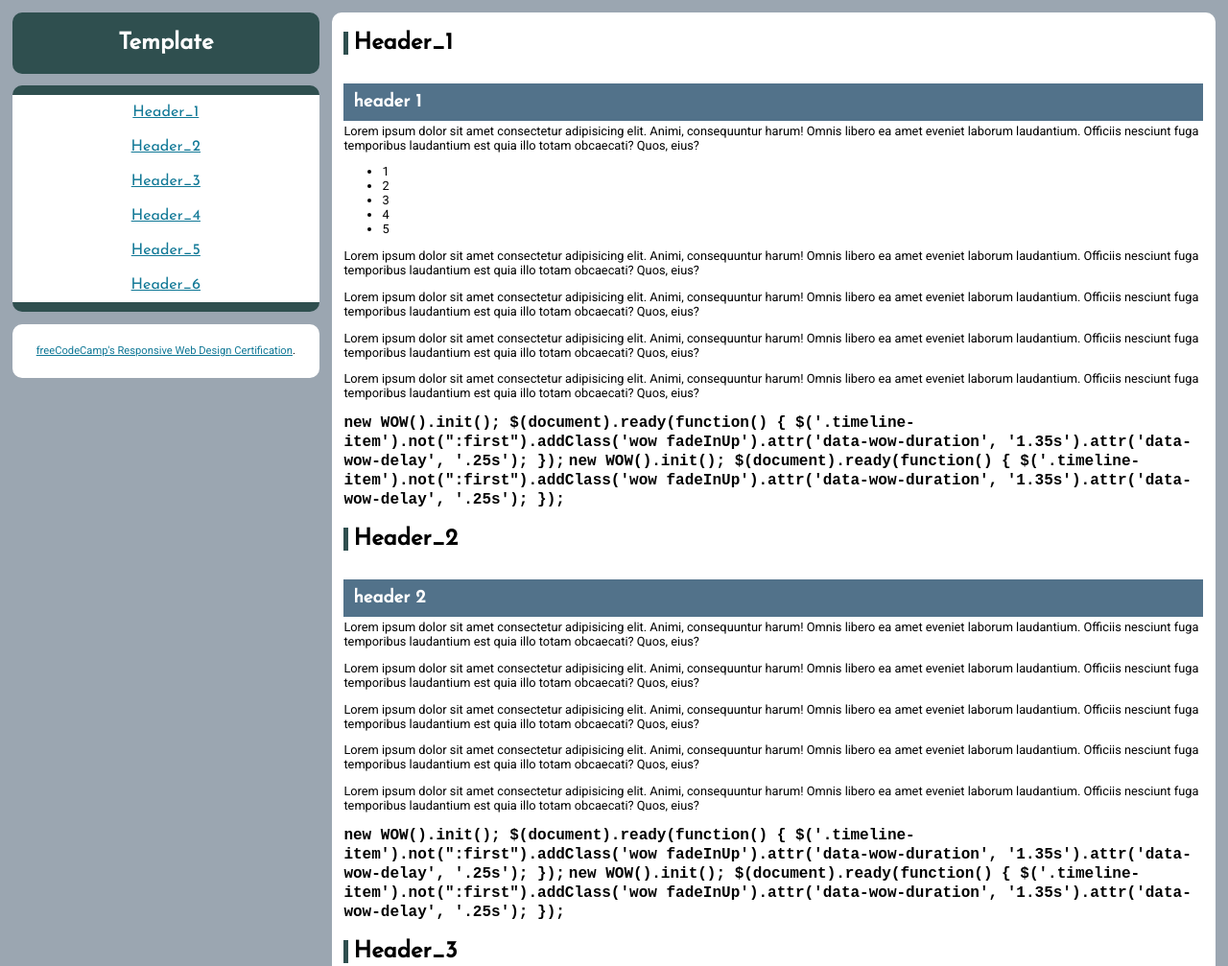
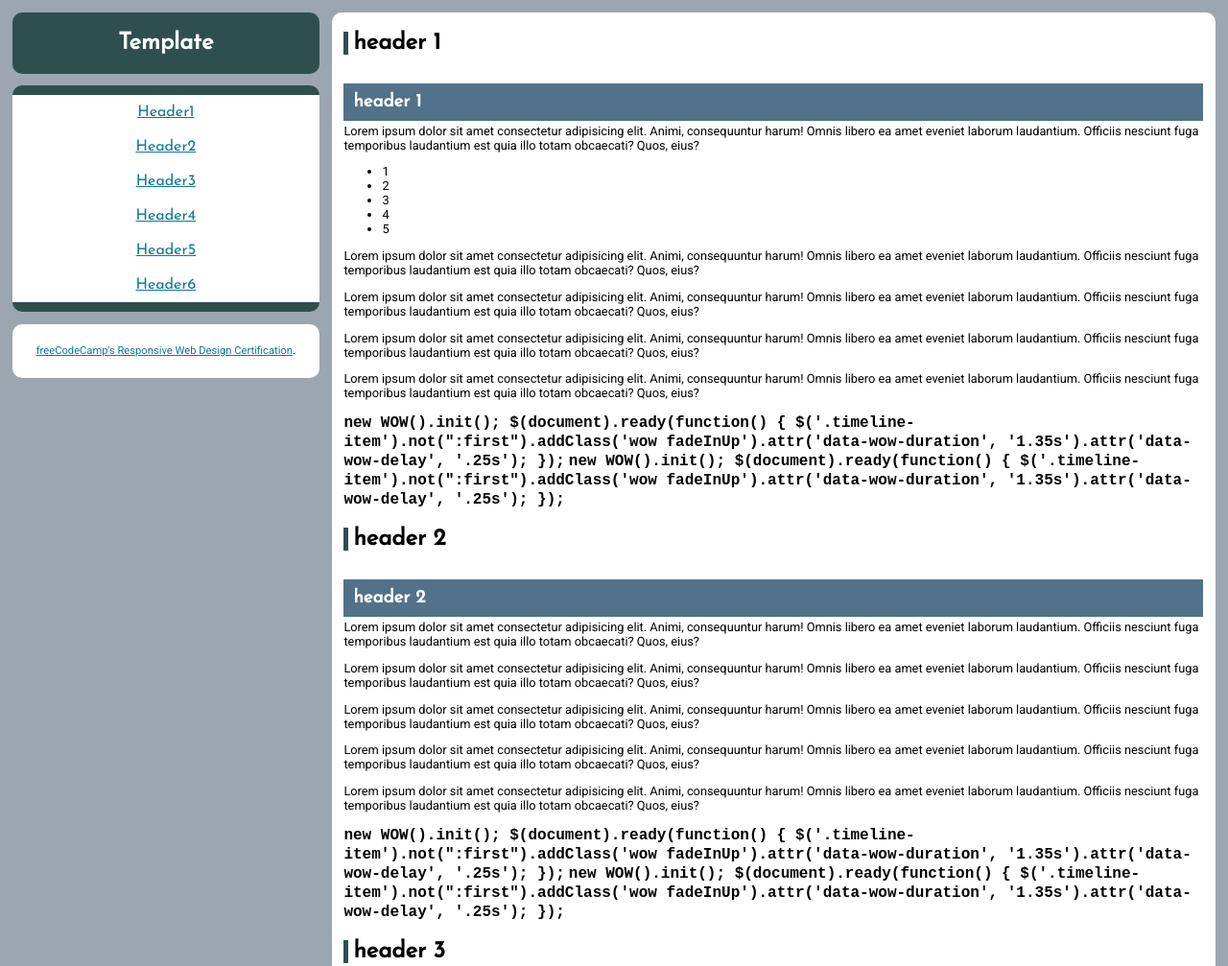
Before and after one commit to thenewmona/FCC-techdoc, a plain HTML site: page index.html in a window 1280 px wide. Shown: the top 1007 px of the page at 96% size. Drawn offline with Linux system fonts and the light colour scheme.

Commit message:
passing # 12 failing #13

```diff
--- a/index.html
+++ b/index.html
@@ -16,12 +16,12 @@
         </div>
       </header>
             <ul>
-        <li><a class="nav-link" href="#Header_1">Header_1</a></li>
-        <li><a class="nav-link" href="#Header_2">Header_2</a></li>
-        <li><a class="nav-link" href="#Header_3">Header_3</a></li>
-        <li><a class="nav-link" href="#Header_4">Header_4</a></li>
-        <li><a class="nav-link" href="#Header_5">Header_5</a></li>
-        <li><a class="nav-link" href="#Header_6">Header_6</a></li>
+        <li><a class="nav-link" href="#tutorial_1">Header1</a></li>
+        <li><a class="nav-link" href="#tutorial_2">Header2</a></li>
+        <li><a class="nav-link" href="#tutorial_3">Header3</a></li>
+        <li><a class="nav-link" href="#tutorial_4">Header4</a></li>
+        <li><a class="nav-link" href="#tutorial_5">Header5</a></li>
+        <li><a class="nav-link" href="#tutorial_6">Header6</a></li>
       </ul>
       <div id="attribution">
         <p></p>
@@ -36,7 +36,7 @@
     <main id="main-doc">
       <section class="main-section" id="header_1">
         <header>
-          <h2>Header_1</h2>
+          <h2>header 1</h2>
         </header>
 
         <h3>header 1</h3>
@@ -54,7 +54,6 @@
           <li>4</li>
           <li>5</li>
       </ul>
-
         <p class="lorem">Lorem ipsum dolor sit amet consectetur adipisicing elit. Animi,
           consequuntur harum! Omnis libero ea amet eveniet laborum laudantium.
           Officiis nesciunt fuga temporibus laudantium est quia illo totam obcaecati? Quos, eius?
@@ -85,7 +84,7 @@
 
      <section class="main-section" id="header_2">
       <header>
-        <h2>Header_2</h2>
+        <h2>header 2</h2>
       </header>
       <h3>header 2</h3>
         <p class="lorem">
@@ -122,7 +121,7 @@
       });</code>
 
      <section class="main-section" id="header_3">
-      <header> <h2>Header_3</h2>
+      <header> <h2>header 3</h2>
       </header>
       <h3>header 3 </h3>
 
@@ -159,9 +158,9 @@
       });</code>
 
     <section class="main-section" id="header_4">
-      <header> <h2>Header_4</h2>
+      <header> <h2>header 4</h2>
       </header>
-      <h3>header 4</h3>
+      <h3>header 4 </h3>
 
         <p class="lorem">
           Lorem ipsum dolor sit amet consectetur adipisicing elit. Animi,
@@ -187,7 +186,7 @@
 
 
      <section class="main-section" id="header_5">
-      <header> <h2>Header_5</h2>
+      <header> <h2>header 5</h2>
       </header>
       <h3>header 5 </h3>
         <p class="lorem">
@@ -213,7 +212,7 @@
      </p>
 
      <section class="main-section" id="header_6">
-      <header> <h2>Header_6</h2>
+      <header> <h2>header 6</h2>
       </header>
       <h3>header 6 </h3>
 
```
